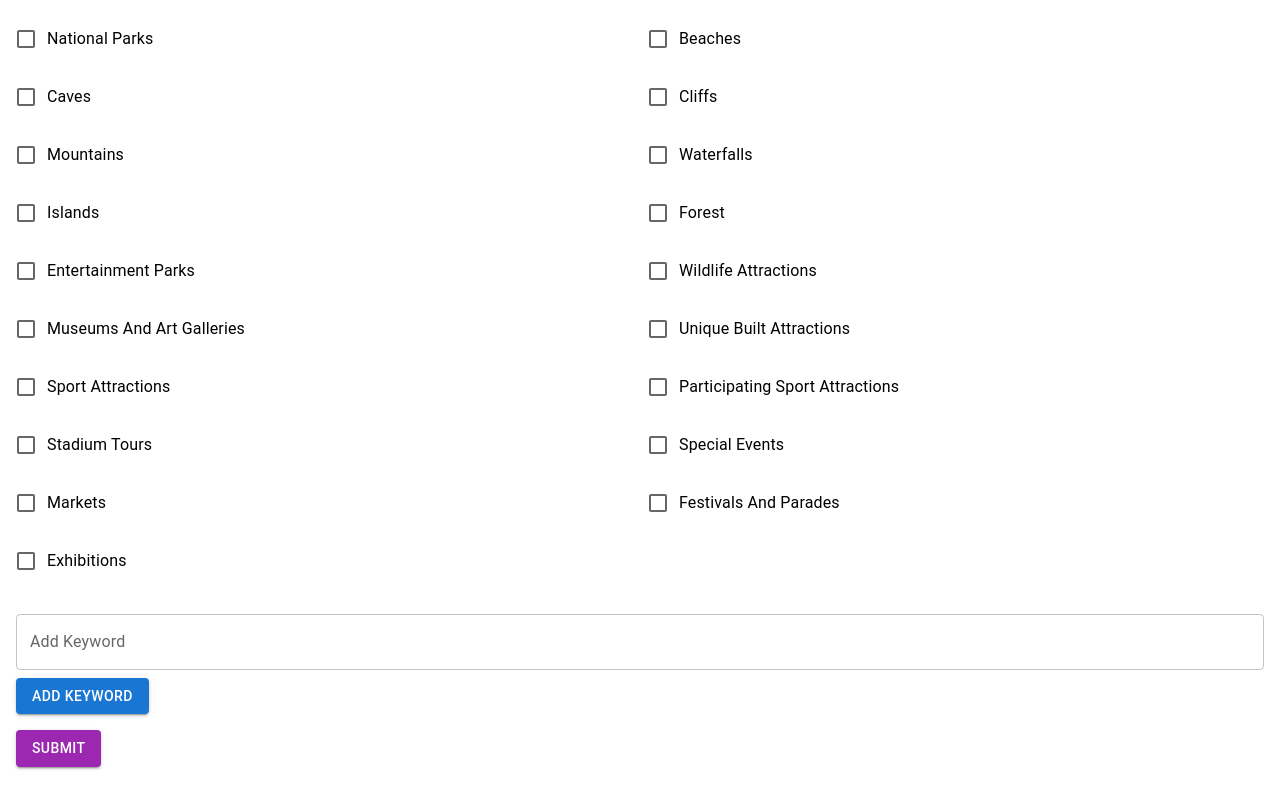
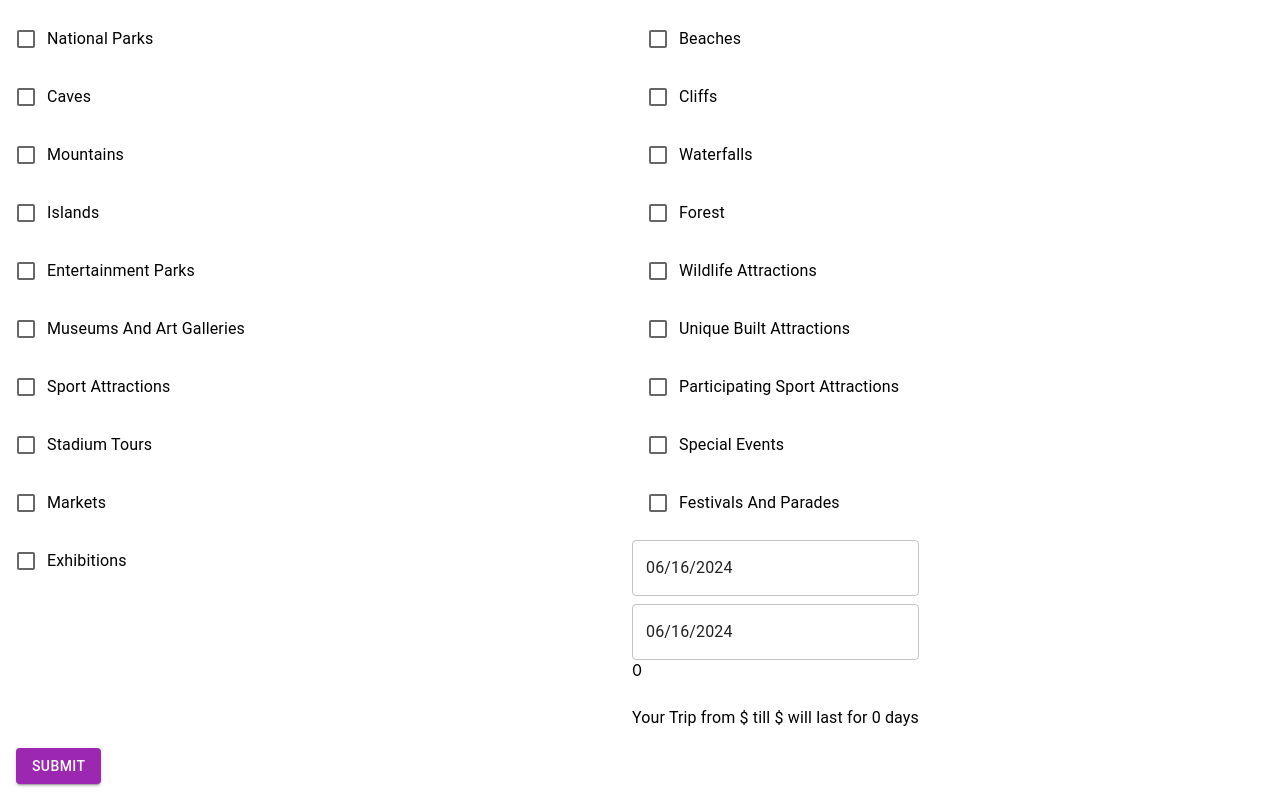
Before and after one commit to YaelGluskin/Practicom-dbt, a React (Create React App) app in the folder frontend/: page /questionnaire in a window 1280 px wide. Shown: the part 232-1032 px from the top of the page. Built offline with nearby package versions, Linux system fonts and the light colour scheme.

Commit message:
feat: Add date

```diff
--- a/frontend/src/features/Questionnaire/Questionnaire.js
+++ b/frontend/src/features/Questionnaire/Questionnaire.js
@@ -9,6 +9,13 @@ import {
     Grid
 } from '@mui/material';
 import { useNavigate } from 'react-router-dom';
+
+import { DatePicker } from '@mui/x-date-pickers/DatePicker'; // Import the DatePicker component
+import { AdapterDayjs } from '@mui/x-date-pickers/AdapterDayjs'; // Import the AdapterDayjs component
+import { LocalizationProvider } from '@mui/x-date-pickers/LocalizationProvider'; // Import the LocalizationProvider component
+import { DemoContainer, DemoItem } from '@mui/x-date-pickers/internals/demo';
+import { DateRangePicker } from '@mui/x-date-pickers-pro/DateRangePicker';
+import dayjs from 'dayjs'; // Import the dayjs library
 
 const preferences = [ // Define the preferences array
     "Limit Live Event",
@@ -38,9 +45,13 @@ const preferences = [ // Define the preferences array
 
 const Questionnaire = () => {
     const [selectedPreferences, setSelectedPreferences] = useState([]);
-    const [keywords, setKeywords] = useState([]);
-    const [keywordInput, setKeywordInput] = useState('');
+    // const [keywords, setKeywords] = useState([]);
+    // const [keywordInput, setKeywordInput] = useState('');
     const navigate = useNavigate(); // Add the useNavigate hook to navigate to the new article form
+    const [startDate, setStartDate] = useState(dayjs()); // Add the startDate state variable
+    const [endDate, setEndDate] = useState(dayjs()); // Add the endDate state variable
+    const formattedStartDate = startDate ? startDate.toLocaleDateString : '';
+    const formattedEndDate = endDate ? endDate.toLocaleDateString : '';
 
     const handleCheckboxChange = (event) => { // Define the handleCheckboxChange function
         const { value } = event.target;
@@ -51,22 +62,30 @@ const Questionnaire = () => {
         );
     };
 
-    const handleKeywordChange = (event) => {
-        setKeywordInput(event.target.value);
-    };
+    function Label({ componentName, valueType, isProOnly }) {
+        const content = (
+            <span>
+                <strong>{componentName}</strong> for {valueType} editing
+            </span>
+        );
+    }
 
-    const handleAddKeyword = () => {
-        if (keywords.length < 10 && keywordInput) { // Add the keyword to the keywords array
-            setKeywords((prev) => [...prev, keywordInput]); // Add the keyword to the keywords array
-            setKeywordInput(''); // Clear the keyword input field
-        }
-    };
+    // const handleKeywordChange = (event) => {
+    //     setKeywordInput(event.target.value);
+    // };
+
+    // const handleAddKeyword = () => {
+    //     if (keywords.length < 10 && keywordInput) { // Add the keyword to the keywords array
+    //         setKeywords((prev) => [...prev, keywordInput]); // Add the keyword to the keywords array
+    //         setKeywordInput(''); // Clear the keyword input field
+    //     }
+    // };
 
     const handleSubmit = (event) => {
         event.preventDefault(); // Prevent the default form submission
         const formData = { // Create the form data object
             selectedPreferences, // Add the selected preferences
-            keywords // Add the keywords
+            // keywords // Add the keywords
         };
         console.log(formData); // Log the form data
         navigate('/home'); // Navigate to the home page
@@ -92,7 +111,7 @@ const Questionnaire = () => {
                             />
                         </Grid>
                     ))}
-                    <Grid item xs={12}>
+                    {/* {<Grid item xs={12}>
                         <TextField
                             label="Add Keyword"
                             value={keywordInput}
@@ -118,7 +137,72 @@ const Questionnaire = () => {
                                 </ul>
                             </Box>
                         )}
-                    </Grid>
+                    </Grid>} */}
+                    <LocalizationProvider dateAdapter={AdapterDayjs}>
+                        <DemoContainer
+                            components={[
+                                'DatePicker',
+                                // 'TimePicker',
+                                // 'DateTimePicker',
+                                'DateRangePicker',
+                                // 'DateTimeRangePicker',
+                            ]}
+                        >
+                            <DemoItem label={<Label componentName="DatePicker" valueType="date" />}>
+                                <DatePicker inputFormat="MM/dd/yyyy" value={startDate} onChange={(newValue) => setStartDate(newValue)} />
+                                <DatePicker inputFormat="MM/dd/yyyy" value={endDate} onChange={(newValue) => setEndDate(newValue)} />
+                                {/* <DateRangePicker
+                                    localeText={{
+                                        start: '',
+                                        end: '',
+                                    }}
+                                /> */}
+
+                            </DemoItem>
+                            {endDate && startDate && (TextDecoderStream = endDate.diff(startDate, 'days'))
+                            &&
+                            `Your Trip from ${startDate.toLocaleDateString}
+                            till ${endDate.toLocaleDateString} will last for ${TextDecoderStream} days`}
+
+
+                            {endDate && startDate && (
+                                <Typography variant="subtitle1">
+                                    Your Trip from ${formattedStartDate} till ${formattedEndDate} will last for {TextDecoderStream} days
+                                </Typography>
+                            )}
+
+
+                            {/* <DemoItem label={<Label componentName="TimePicker" valueType="time" />}>
+                                <TimePicker />
+                            </DemoItem> */}
+
+                            {/* <DemoItem label={<Label componentName="DatePicker" valueType="date" />}
+                            >
+                                <DateTimePicker />
+                            </DemoItem> */}
+
+
+
+                            {/* <DemoItem
+                                label={
+                                    <Label
+                                        componentName="DateRangePicker"
+                                        valueType="date range"
+                                        isProOnly
+                                    />
+                                }
+                                component="DateRangePicker"
+                            >
+                                <DateRangePicker
+                                    localeText={{
+                                        start: '',
+                                        end: '',
+                                    }}
+                                />
+                            </DemoItem> */}
+
+                        </DemoContainer>
+                    </LocalizationProvider>
                     <Grid item xs={12}>
                         <Button
                             variant="contained"
```
